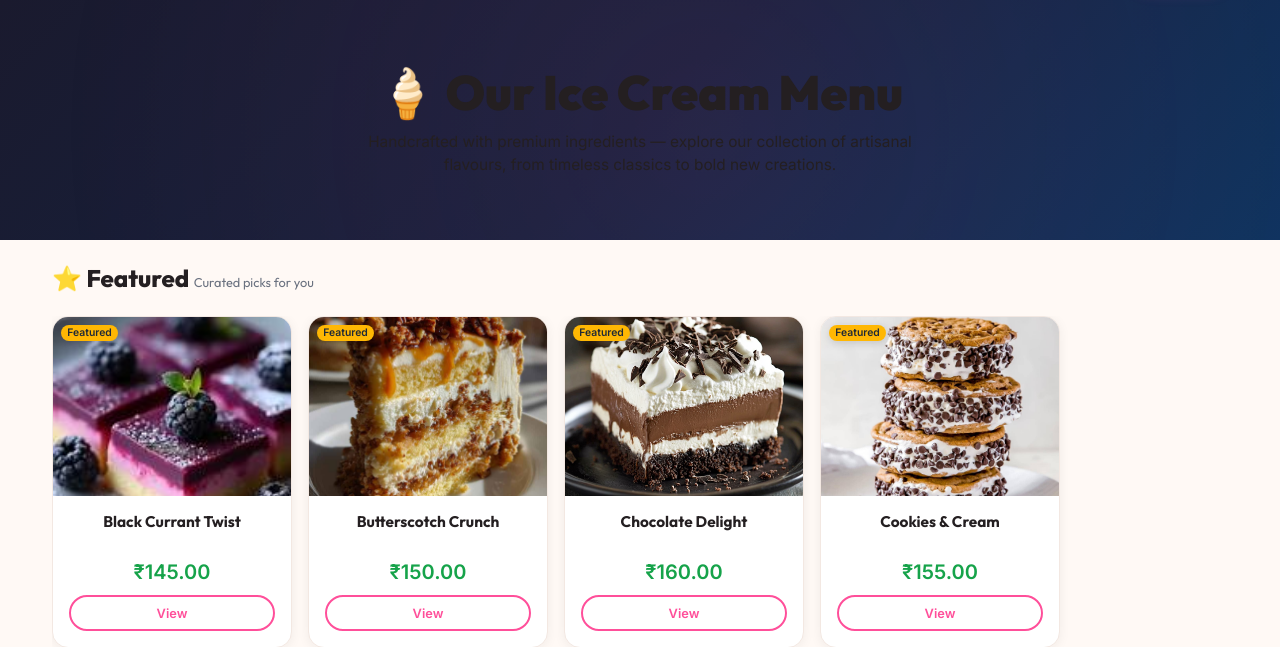
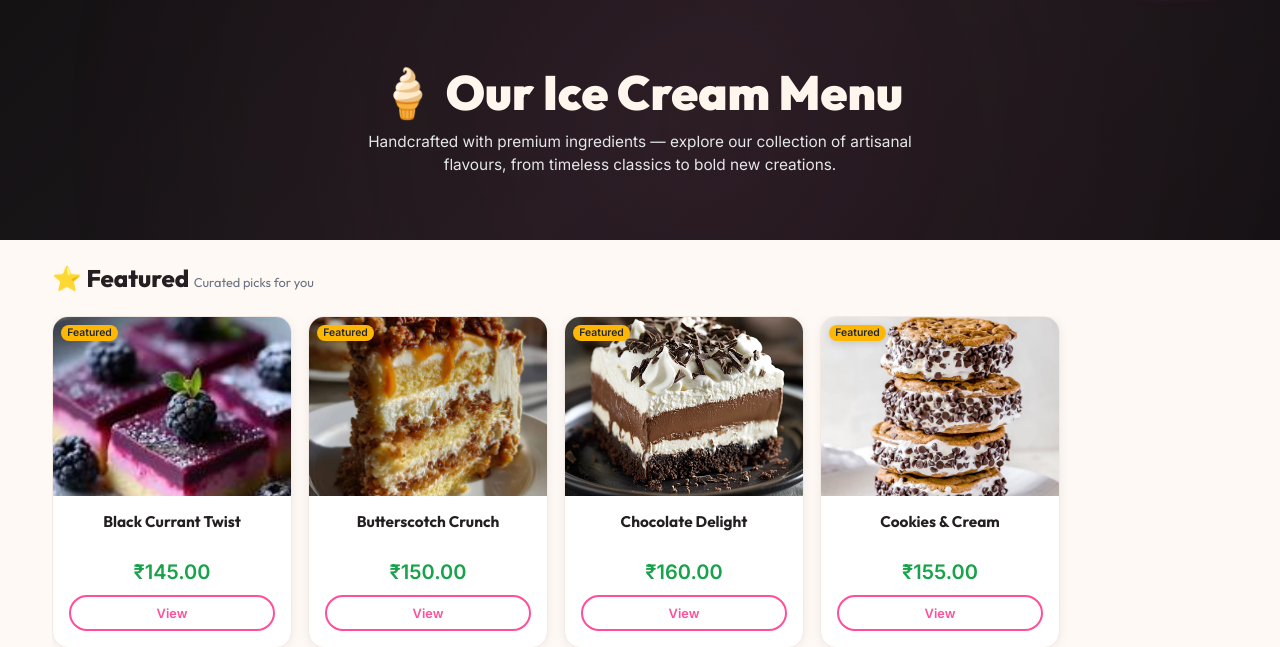
Before and after one commit to jaybapu02/Bapu-Ice-Cream, a Django app: page /products/ in a window 1280 px wide. Shown: the part 64-711 px from the top of the page. Run offline with Django 5.2, Linux system fonts and the light colour scheme; data comes from the database, SQL or seed files in the repository; data that the repository does not hold is empty.

Commit message:
Fix menu theme contrast and text visibility

```diff
--- a/static/css/style.css
+++ b/static/css/style.css
@@ -1262,15 +1262,37 @@ footer .border-secondary {
 
 /* Menu Hero */
 .menu-hero {
-  background: linear-gradient(135deg, #1a1a2e 0%, #16213e 50%, #0f3460 100%);
+  background: linear-gradient(135deg, #151214 0%, #1D191C 50%, #151214 100%);
   padding: clamp(2rem, 5vw, 4rem) 0;
   position: relative;
   overflow: hidden;
+  color: #FFF7ED;
+}
+
+.menu-hero::before {
+  content: '';
+  position: absolute;
+  top: -50%;
+  left: -50%;
+  width: 200%;
+  height: 200%;
+  background: radial-gradient(circle, rgba(255, 92, 168, 0.08) 0%, transparent 50%);
+  animation: heroGlow 8s ease-in-out infinite;
+}
+
+@keyframes heroGlow {
+  0%, 100% { transform: translate(0, 0); }
+  50% { transform: translate(10%, 10%); }
 }
 
 .menu-hero h1 {
   font-size: clamp(1.75rem, 5vw, 3rem);
   font-weight: 900;
+  color: #FFF7ED;
+}
+
+.menu-hero .lead {
+  color: #E5E7EB;
 }
 
 /* Services Hero */
--- a/templates/products.html
+++ b/templates/products.html
@@ -4,8 +4,6 @@
 {% block extra_head %}
 <meta name="description" content="Browse Bapu Ice Cream's handcrafted menu. Explore our collection of premium ice creams, best sellers, and new arrivals.">
 <style>
-.menu-hero::before{content:'';position:absolute;top:-50%;left:-50%;width:200%;height:200%;background:radial-gradient(circle,rgba(255,79,154,.08) 0%,transparent 50%);animation:heroGlow 8s ease-in-out infinite}
-@keyframes heroGlow{0%,100%{transform:translate(0,0)}50%{transform:translate(10%,10%)}}
 .loader-wrap{display:none;text-align:center;padding:3rem 0}
 .loader-wrap.show{display:block}
 .spinner{width:48px;height:48px;border:4px solid var(--border);border-top-color:var(--primary);border-radius:50%;animation:spin .8s linear infinite;margin:0 auto 1rem}
```
